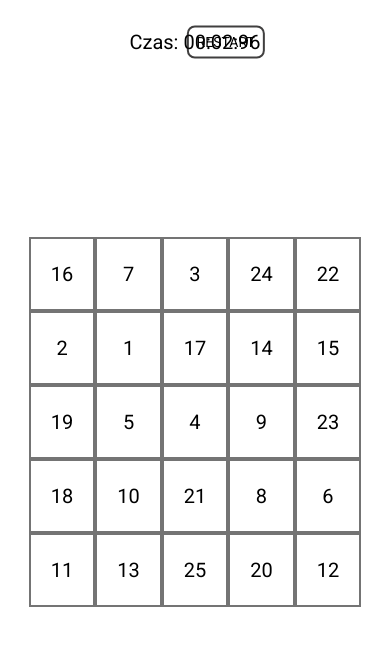
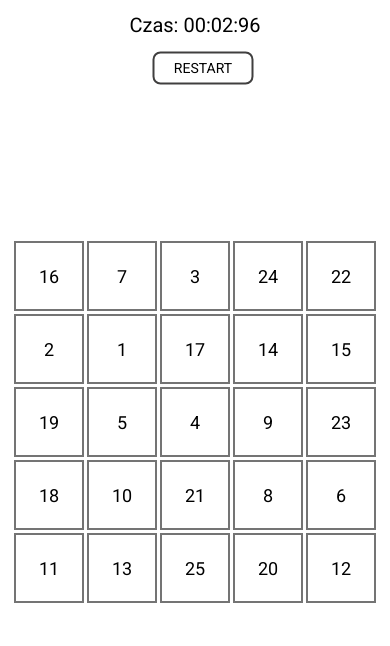
Before and after one commit to karolhas/rapidnumbers, a Next.js app: page /startgame in a window 390 px wide. Both pictures are taken after a click on the button "START". Shown: the top 646 px of the page. Built offline with nearby package versions, Linux system fonts and the light colour scheme.

Commit message:
Feat: add Modal + menu btn + responsive cards

```diff
--- a/app/globals.css
+++ b/app/globals.css
@@ -29,6 +29,13 @@ body {
   box-shadow: 0 0 10px 1px #d4d4d4;
 }
 
+.menu {
+  display: flex;
+  flex-direction: column;
+  gap: 2rem;
+}
+
+/* BUTTONS */
 .btn {
   text-align: center;
   margin: 0 8px;
@@ -46,6 +53,23 @@ body {
 
 .btn.active {
   background-color: #c9fc6a;
+}
+
+.menu_btn {
+  position: fixed;
+  bottom: 5vh;
+  left: 50%;
+  transform: translate(-50%, -50%);
+  border: 2px solid rgba(17, 16, 16, 0.8);
+  border-radius: 8px;
+  padding: 4px 12px;
+  background: transparent;
+  cursor: pointer;
+  font-size: 16px;
+}
+
+.menu_btn:hover {
+  background: #c9fc6a;
 }
 
 .restart_btn {
@@ -67,10 +91,15 @@ body {
   background: #c9fc6a;
 }
 
-.menu {
-  display: flex;
-  flex-direction: column;
-  gap: 2rem;
+.game_card {
+  font-size: 18px;
+  transition: 0.1s all;
+  border: 2px solid #747474;
+  cursor: pointer;
+}
+
+.game_card:hover {
+  background: #fffaf5;
 }
 
 h1 {
@@ -93,18 +122,6 @@ h2 {
   transform: translate(-50%, -50%);
 }
 
-.ingame_btn {
-  padding: 20px;
-  font-size: 20px;
-  transition: 0.1s all;
-  border: 2px solid #747474;
-  cursor: pointer;
-}
-
-.ingame_btn:hover {
-  background: #fffaf5;
-}
-
 .game_over {
   font-size: 24px;
   text-align: center;
@@ -118,9 +135,52 @@ h2 {
   margin-top: 1rem;
 }
 
+.confirm-modal {
+  position: fixed;
+  top: 50%;
+  left: 50%;
+  transform: translate(-50%, -50%);
+  background-color: rgba(0, 0, 0, 0.5);
+  backdrop-filter: blur(3px);
+  width: 100vw;
+  height: 100vh;
+  display: flex;
+  justify-content: center;
+  align-items: center;
+}
+
+.modal-content {
+  background-color: #fff;
+  padding: 32px;
+  border-radius: 10px;
+  text-align: center;
+}
+
+.modal-content button {
+  margin: 16px 16px 0px;
+  padding: 8px 16px;
+  cursor: pointer;
+  border: 1px solid black;
+  border-radius: 10px;
+}
+
+.modal-content button:hover {
+  background: #c9fc6a;
+}
+
 /* RESPONSIVE */
 @media screen and (max-width: 600px) {
   .container {
     width: 100vw;
+    overflow: hidden;
+  }
+  .game_timer {
+    top: 3vh;
+  }
+
+  .restart_btn {
+    top: 8vh;
+    left: 50%;
+    transform: translate(-50%, -50%);
   }
 }
--- a/app/startgame/components/Button/restartButton.tsx
+++ b/app/startgame/components/Button/restartButton.tsx
@@ -1,13 +1,41 @@
 "use client";
+
+import React, { useState } from "react";
+import ConfirmModal from "@/app/startgame/components/confirmModal"; // Zastąp ścieżką do ConfirmModal
 
 interface RestartButtonProps {
   onRestart: () => void;
 }
 
-const RestartButton: React.FC<RestartButtonProps> = ({ onRestart }) => (
-  <button className="restart_btn" onClick={onRestart}>
-    RESTART
-  </button>
-);
+const RestartButton: React.FC<RestartButtonProps> = ({ onRestart }) => {
+  const [isModalOpen, setIsModalOpen] = useState(false);
+
+  const handleRestartClick = () => {
+    setIsModalOpen(true);
+  };
+
+  const handleConfirmRestart = () => {
+    setIsModalOpen(false);
+    onRestart();
+  };
+
+  const handleCancelRestart = () => {
+    setIsModalOpen(false);
+  };
+
+  return (
+    <div>
+      <button className="restart_btn" onClick={handleRestartClick}>
+        RESTART
+      </button>
+
+      <ConfirmModal
+        isOpen={isModalOpen}
+        onConfirm={handleConfirmRestart}
+        onCancel={handleCancelRestart}
+      />
+    </div>
+  );
+};
 
 export default RestartButton;
--- a/app/startgame/components/Button/startButton.tsx
+++ b/app/startgame/components/Button/startButton.tsx
@@ -1,14 +1,19 @@
 "use client";
+
+import Link from "next/link";
 
 interface StartButtonProps {
   onStartGame: () => void;
 }
 
 const StartButton: React.FC<StartButtonProps> = ({ onStartGame }) => (
-  <div>
+  <div className="">
     <button className="btn" onClick={onStartGame}>
       START
     </button>
+    <Link className="menu_btn" href="/">
+      MENU
+    </Link>
   </div>
 );
 
--- /dev/null
+++ b/app/startgame/components/confirmModal.tsx
@@ -0,0 +1,31 @@
+"use client";
+
+import React, { useState } from "react";
+
+interface ConfirmModalProps {
+  isOpen: boolean;
+  onConfirm: () => void;
+  onCancel: () => void;
+}
+
+const ConfirmModal: React.FC<ConfirmModalProps> = ({
+  isOpen,
+  onConfirm,
+  onCancel,
+}) => {
+  if (!isOpen) {
+    return null;
+  }
+
+  return (
+    <div className="confirm-modal">
+      <div className="modal-content">
+        <p>Czy na pewno chcesz zacząć od nowa?</p>
+        <button onClick={onConfirm}>TAK</button>
+        <button onClick={onCancel}>NIE</button>
+      </div>
+    </div>
+  );
+};
+
+export default ConfirmModal;
--- a/app/startgame/components/gameBoard.tsx
+++ b/app/startgame/components/gameBoard.tsx
@@ -23,13 +23,36 @@ const GameBoard: React.FC<GameBoardProps> = ({
     setShuffledNumbers(generateRandomNumbers(boardSize));
   }, [boardSize]);
 
+  const calculateCardSize = () => {
+    let width = "75px";
+    let height = "75px";
+
+    if (window.innerWidth < 600) {
+      width = "70px";
+      height = "70px";
+    }
+
+    if (boardSize === 7) {
+      width = window.innerWidth < 600 ? "55px" : "70px";
+      height = window.innerWidth < 600 ? "55px" : "70px";
+    } else if (boardSize === 10) {
+      width = window.innerWidth < 600 ? "52px" : "57px";
+      height = window.innerWidth < 600 ? "52px" : "57px";
+    }
+
+    return { width, height };
+  };
+
   const generateGrid = () => {
+    const cardSize = calculateCardSize();
+
     return shuffledNumbers.map((number, index) => (
       <GameCard
         key={index}
         number={number}
         onClick={() => onCardClick(number)}
         disabled={clickedNumbers.includes(number) || gameFinished}
+        style={cardSize}
       />
     ));
   };
@@ -43,6 +66,7 @@ const GameBoard: React.FC<GameBoardProps> = ({
       className="game_board"
       style={{
         display: "grid",
+        gap: "3px",
         gridTemplateColumns: calculateGridTemplateColumns(),
       }}
     >
--- a/app/startgame/components/gameCard.tsx
+++ b/app/startgame/components/gameCard.tsx
@@ -6,9 +6,15 @@ interface GameCardProps {
   number: number;
   onClick: () => void;
   disabled: boolean;
+  style?: React.CSSProperties;
 }
 
-const GameCard: React.FC<GameCardProps> = ({ number, onClick, disabled }) => {
+const GameCard: React.FC<GameCardProps> = ({
+  number,
+  onClick,
+  disabled,
+  style,
+}) => {
   const paletteColors = [
     "#DCDCDC",
     "#1FFFB5",
@@ -33,10 +39,10 @@ const GameCard: React.FC<GameCardProps> = ({ number, onClick, disabled }) => {
 
   return (
     <button
-      className="ingame_btn"
+      className="game_card"
       onClick={onClick}
       disabled={disabled}
-      style={{ opacity: disabled ? 0.5 : 1, background: bgColor }}
+      style={{ ...style, opacity: disabled ? 0.5 : 1, background: bgColor }}
       onMouseEnter={handleMouseEnter}
       onMouseLeave={handleMouseLeave}
     >
```
